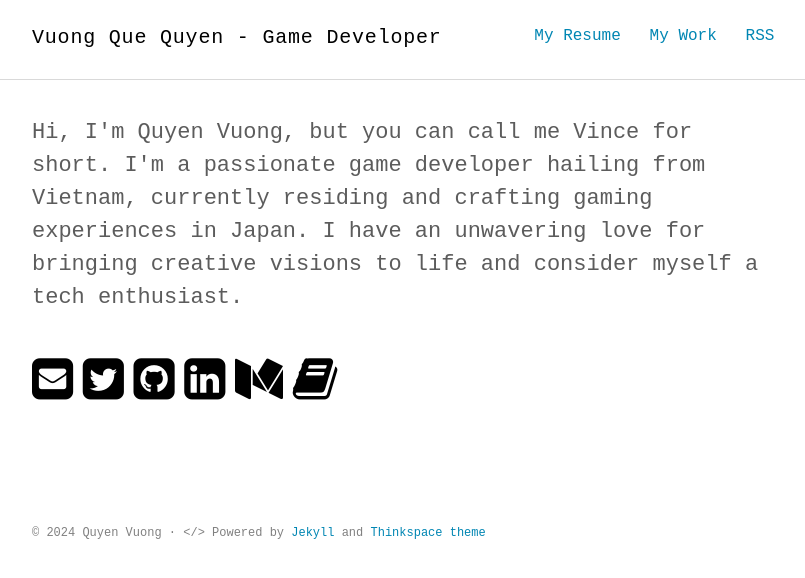
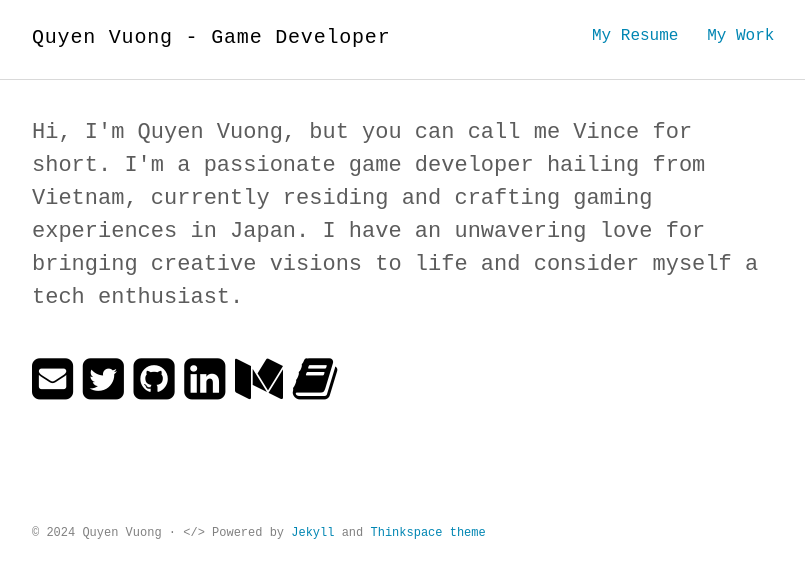
Before and after one commit to JVinceW/JVinceW.github.io, a Jekyll site: the page built from index.html, in a window 1280 px wide. Shown: the top 578 px of the page, without its empty margins (232-1037 px from the left). Built offline with Jekyll 4.4.1, drawn with Linux system fonts in a browser that asks for light colours; some web fonts are replaced.

Commit message:
small fix title and the RSS stuff

```diff
--- a/_config.yml
+++ b/_config.yml
@@ -1,7 +1,7 @@
 # Site settings
-title_left    : "Vuong Que Quyen - Game Developer"
+title_left    : "Quyen Vuong - Game Developer"
 title_right   : "" # default: ""
-description   : "Minimalist Jekyll theme for technical writing blog."
+description   : "Day dreamer, night coder, and a life long learner."
 keywords      : "Jekyll, theme, free, download, SEO, blog, web, minimalist, thinkspace, vincewang"
 url           : "" # site url
 baseurl       : "" # apply repo name like "/myproject" if used under gh-pages branch, else (under master branch) just leave empty/blank
--- a/_includes/nav.html
+++ b/_includes/nav.html
@@ -5,7 +5,7 @@
     <ul class="navbar">
       <li><a href="{{ '/resume/view' | prepend: site.baseurl | prepend: site.url }}">My Resume</a></li>
       <li><a href="{{ '/portfolio' | prepend: site.baseurl | prepend: site.url }}">My Work</a></li>
-      <li><a href="{{ "/feed.xml" | prepend: site.baseurl | prepend: site.url }}" target="_blank">RSS</a></li>
+      <!-- <li><a href="{{ "/feed.xml" | prepend: site.baseurl | prepend: site.url }}" target="_blank">RSS</a></li> -->
     </ul>
   </div>
 </nav>
```
